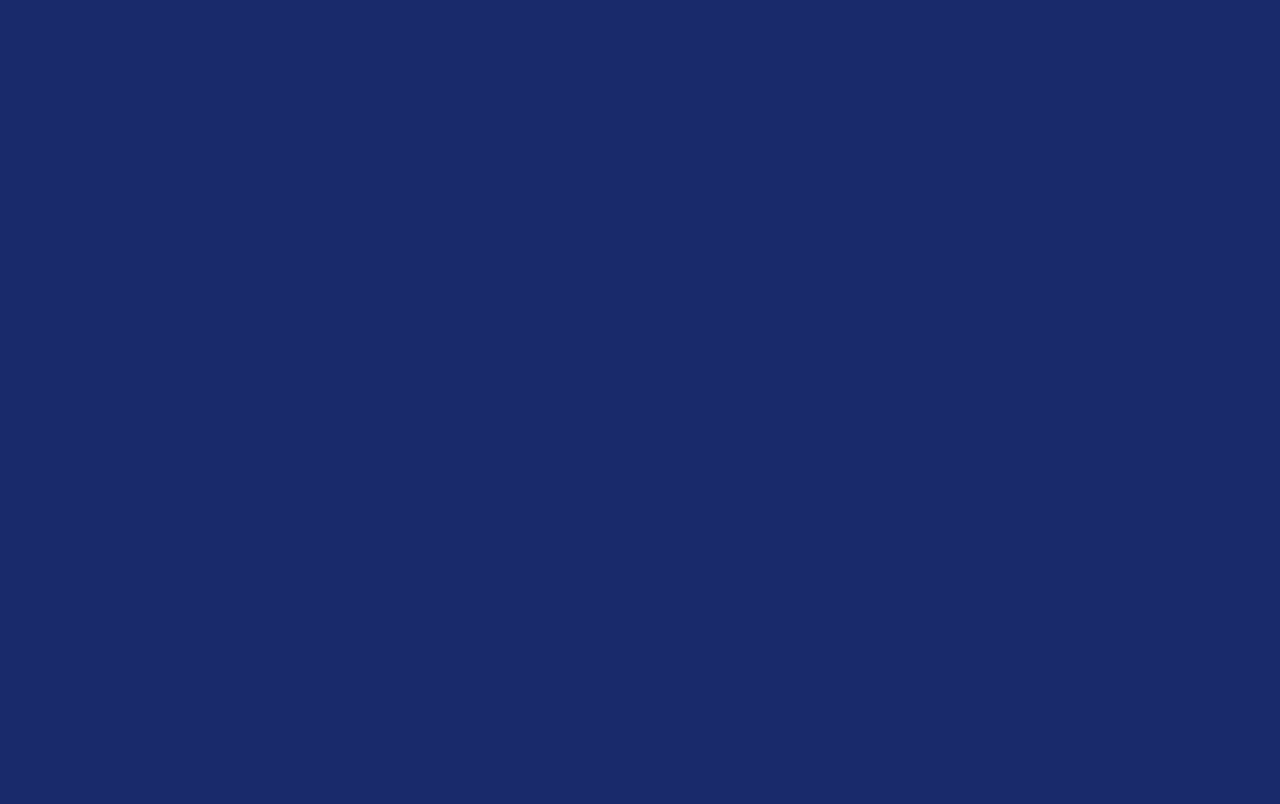
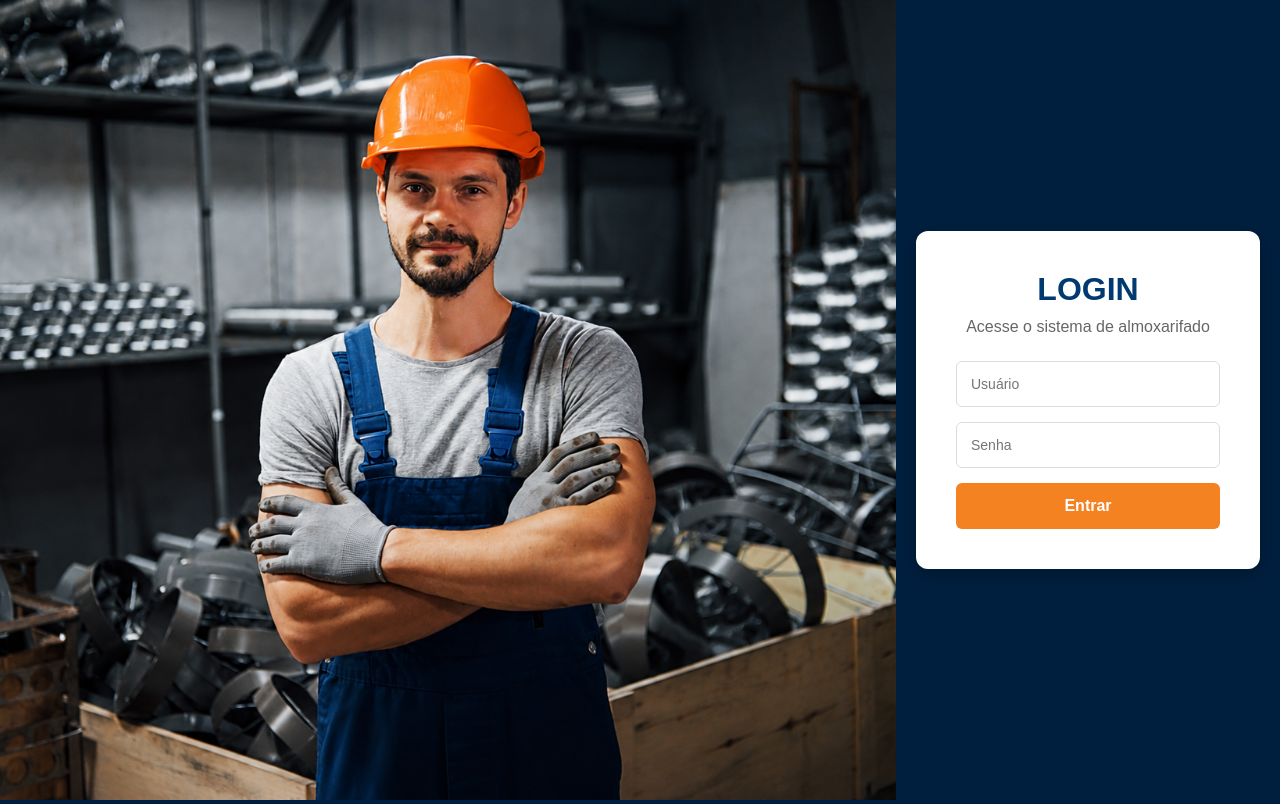
Before and after one commit to xm4theus/Testes-Almoxarifados, a Flask app: page / in a window 1280 px wide. Before the commit the page is empty. Run offline with Flask 3, Linux system fonts and the light colour scheme.

Commit message:
testes 4

```diff
--- a/static/style.css
+++ b/static/style.css
@@ -1,3 +1,128 @@
+/* Reset */
+
+* {
+    margin: 0;
+    padding: 0;
+    box-sizing: border-box;
+}
+
+/* Página inteira */
+
 body {
-    background-color: #192a6b;
+    height: 100vh;
+    font-family: Arial, Helvetica, sans-serif;
+    background-color: #001F3F;
 }
+
+/* Container principal */
+
+.container {
+    display: flex;
+    height: 100vh;
+}
+
+/* Área da imagem */
+
+.imagem-login {
+    width: 70%;
+}
+
+.imagem-login img {
+    width: 100%;
+    height: 100%;
+    object-fit: cover;
+}
+
+/* Área azul da direita */
+
+.area-login {
+    width: 30%;
+    background-color: #001F3F;
+
+    display: flex;
+    justify-content: center;
+    align-items: center;
+
+    padding: 20px;
+}
+
+/* Card branco */
+
+.formulario {
+    width: 100%;
+    max-width: 350px;
+
+    background-color: white;
+
+    padding: 40px;
+
+    border-radius: 12px;
+
+    box-shadow: 0px 5px 20px rgba(0, 0, 0, 0.25);
+}
+
+/* Título */
+
+.formulario h1 {
+    color: #003A70;
+    margin-bottom: 10px;
+    text-align: center;
+}
+
+/* Subtítulo */
+
+.formulario p {
+    color: #666;
+    margin-bottom: 25px;
+    text-align: center;
+}
+
+/* Campos */
+
+.formulario input {
+    width: 100%;
+
+    padding: 14px;
+
+    margin-bottom: 15px;
+
+    border: 1px solid #dcdcdc;
+    border-radius: 6px;
+
+    font-size: 14px;
+}
+
+/* Efeito ao clicar */
+
+.formulario input:focus {
+    outline: none;
+    border-color: #F58220;
+}
+
+/* Botão */
+
+.formulario button {
+    width: 100%;
+
+    padding: 14px;
+
+    background-color: #F58220;
+
+    color: white;
+
+    border: none;
+    border-radius: 6px;
+
+    font-size: 16px;
+    font-weight: bold;
+
+    cursor: pointer;
+
+    transition: 0.3s;
+}
+
+/* Hover do botão */
+
+.formulario button:hover {
+    background-color: #e56f00;
+}
--- a/templates/login.html
+++ b/templates/login.html
@@ -8,5 +8,30 @@
 </head>
 <body>
 
+    <div class="container">
+
+        <div class="imagem-login">
+            <img src="{{ url_for('static', filename='almoxarifado-login.png') }}" alt="Almoxarifado">
+        </div>
+
+        <div class="area-login">
+
+            <div class="formulario">
+
+                <h1>LOGIN</h1>
+                <p>Acesse o sistema de almoxarifado</p>
+
+                <input type="text" placeholder="Usuário">
+
+                <input type="password" placeholder="Senha">
+
+                <button>Entrar</button>
+
+            </div>
+
+        </div>
+
+    </div>
+
 </body>
 </html>
```
Also changed, not shown: static/almoxarifado-login.png (added), static/imagem_login.jpg (deleted).
